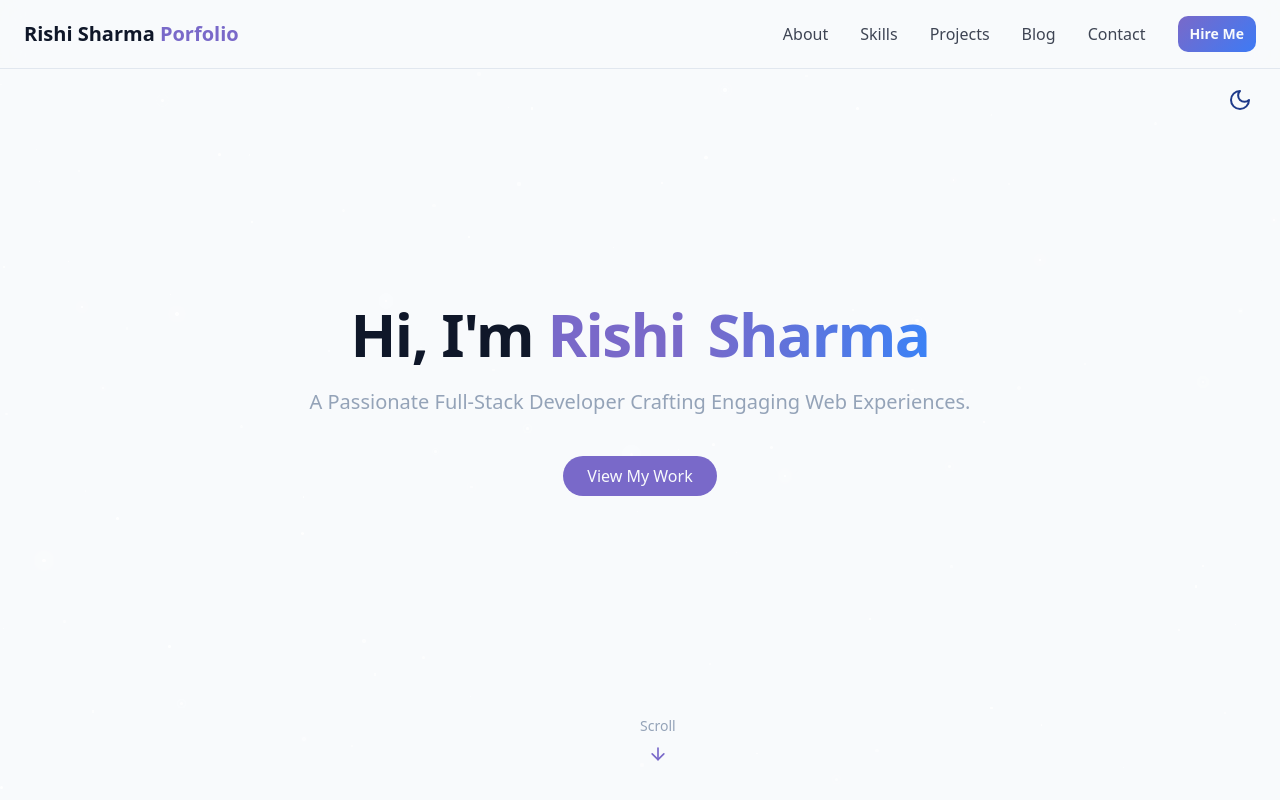
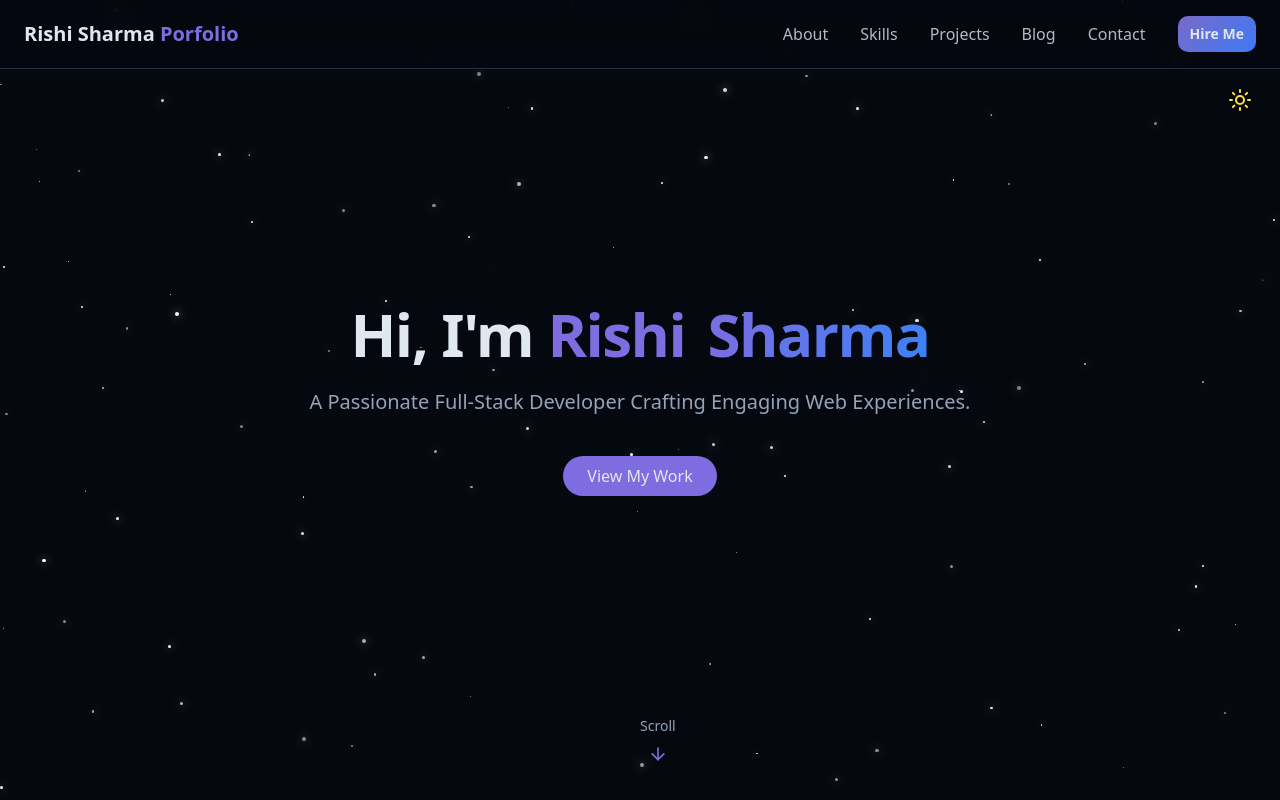
Before and after one commit to rishisharma056/my-portfolio, a React (Vite) app: page / in a window 1280 px wide. Shown: the top 800 px of the page. Built offline with nearby package versions, Linux system fonts and the light colour scheme; the HTML template or start-up script is replaced by a standard one.

Commit message:
default is dark mode

```diff
--- a/src/components/ThemeToggle.tsx
+++ b/src/components/ThemeToggle.tsx
@@ -7,12 +7,14 @@ export const ThemeToggle = () => {
 
   useEffect(() => {
     const savedTheme = localStorage.getItem("theme");
-    if (savedTheme === "dark") {
+    if (savedTheme === "dark" || !savedTheme) {
+      // Default to dark mode if no theme is saved
       setIsDarkMode(true);
       document.documentElement.classList.add("dark");
+      localStorage.setItem("theme", "dark");
     } else {
-      localStorage.setItem("theme", "light");
       setIsDarkMode(false);
+      document.documentElement.classList.remove("dark");
     }
   }, []);
 
```
